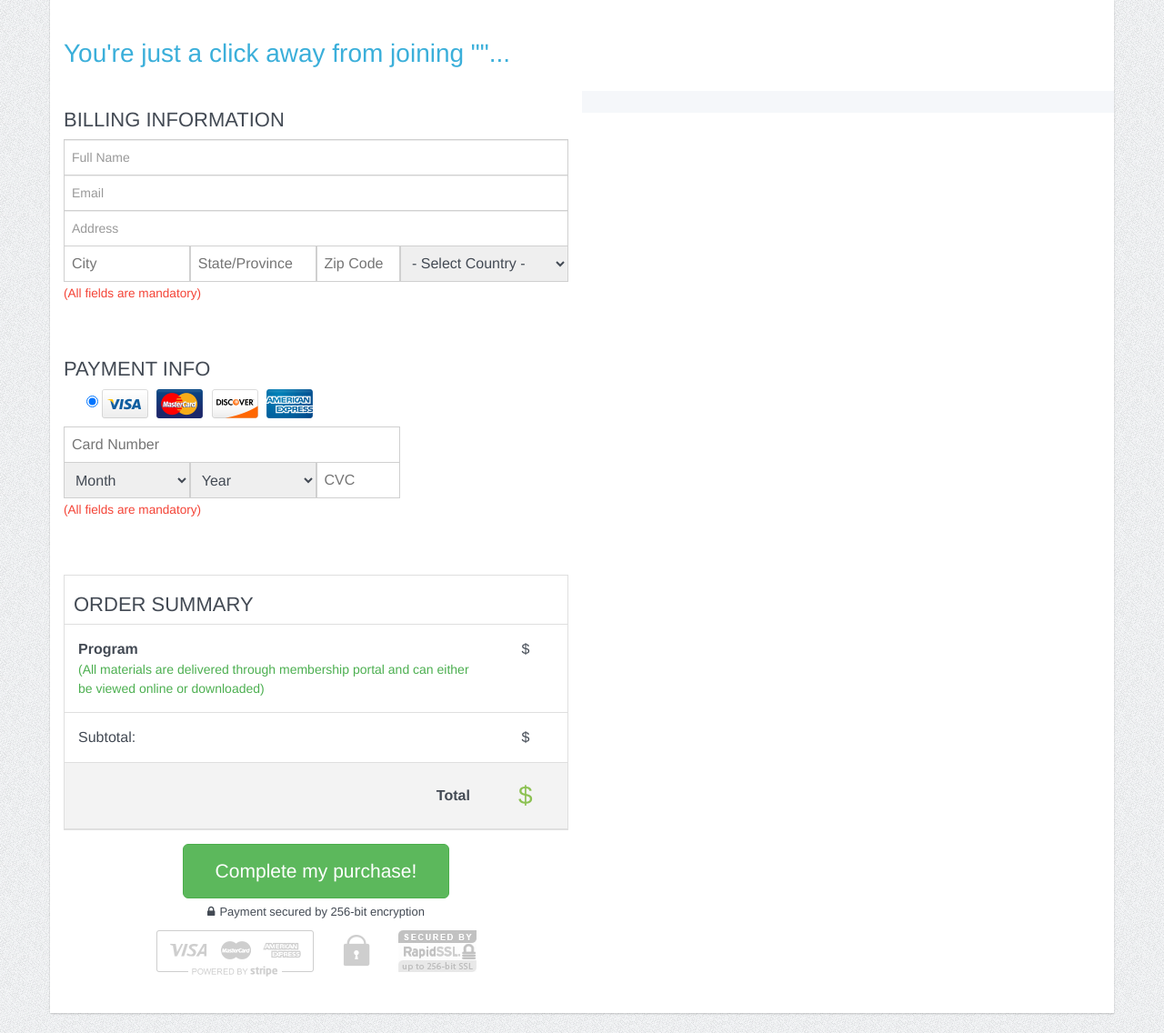
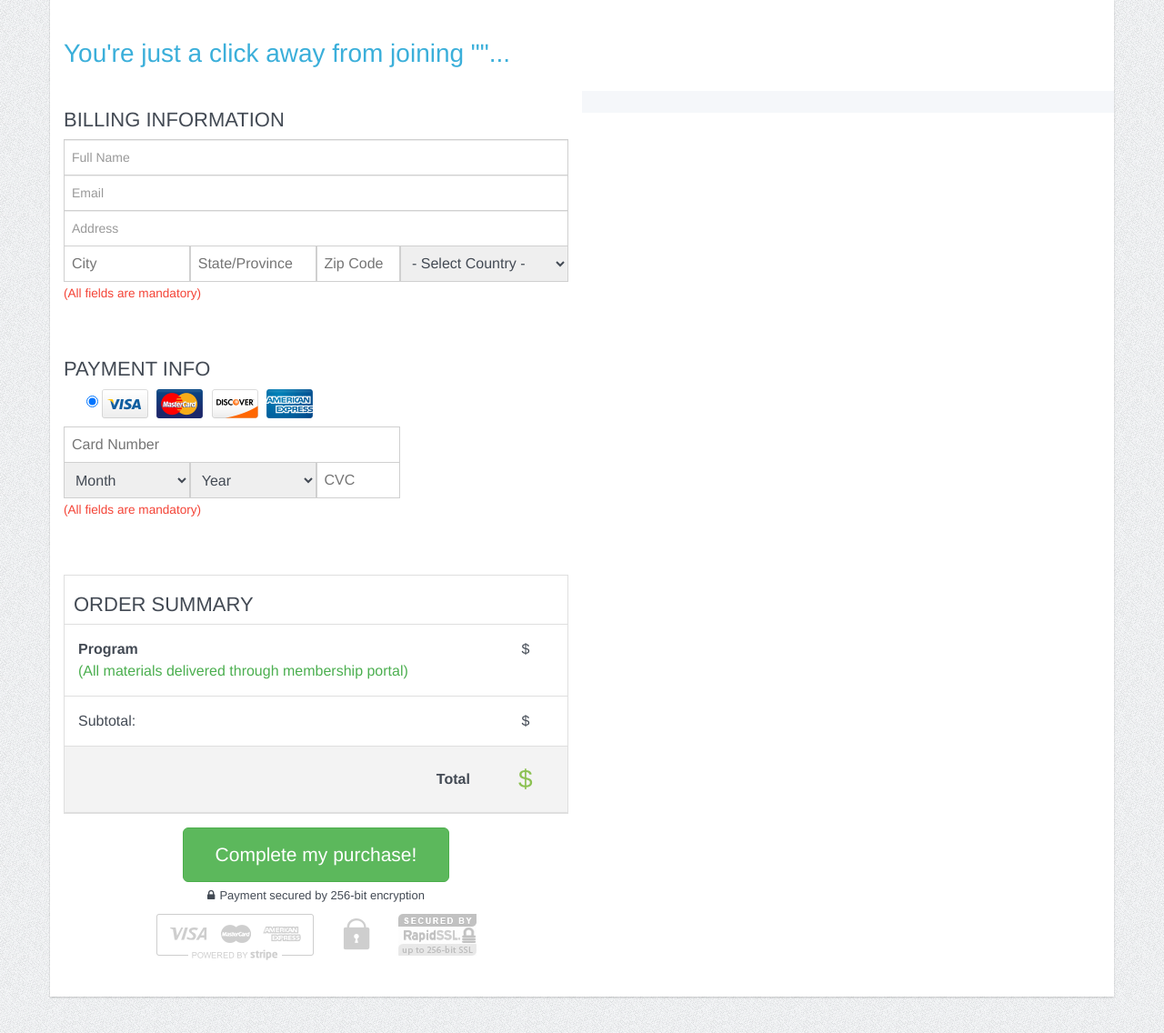
Before and after one commit to dimasalt/membership, a PHP site: template Views/Order/order.twig in a window 1280 px wide. Shown: the part 70-1206 px from the top of the page at 91% size. Run offline with PHP 8.4, Linux system fonts and the light colour scheme; the template is opened without the code that fills it, so the values that code supplies are empty; some libraries are stand-ins or nearby versions.

Commit message:
merged from master changed order.twig template

```diff
--- a/Views/Order/order.twig
+++ b/Views/Order/order.twig
@@ -384,7 +384,7 @@
                         <div class="col-lg-10">
                             <strong>{{ program_info.full_name }} Program</strong>
                             <div class="clearfix"></div>
-                            <div class="green-text" style="font-size: 14px;">(All materials are delivered through membership portal and can either be viewed online or downloaded)</div>
+                            <div class="green-text">(All materials delivered through membership portal)</div>
                         </div>
                         <div class="col-lg-2"><div style="text-align: center">${{ program_info.price }}</div></div>
                     </div>
```
